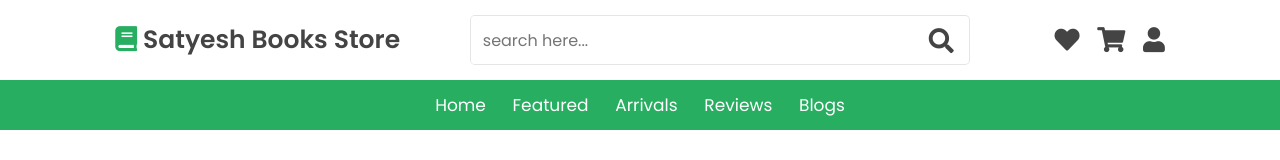
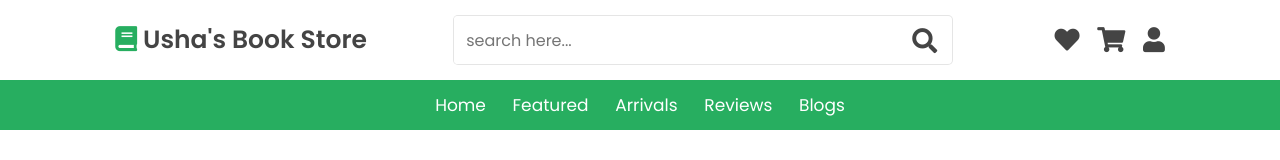
Before and after one commit to usha-git-hub/JavaScript-Mini-Project---Javascript-JS-Prototypes-Prototype-Inheritance-DOM---m05y20xv7ts0, a plain HTML site: page index.html in a window 1280 px wide. Shown: the top 160 px of the page. Drawn offline with nearby package versions, Linux system fonts and the light colour scheme.

Commit message:
Update index.html

```diff
--- a/index.html
+++ b/index.html
@@ -24,7 +24,7 @@
 
     <div class="header-1">
 
-        <a href="#" class="logo"> <i class="fas fa-book"></i> Satyesh Books Store </a>
+        <a href="#" class="logo"> <i class="fas fa-book"></i> Usha's Book Store </a>
 
         <form action="" class="search-form">
             <input type="search" name="" placeholder="search here..." id="search-box">
```
